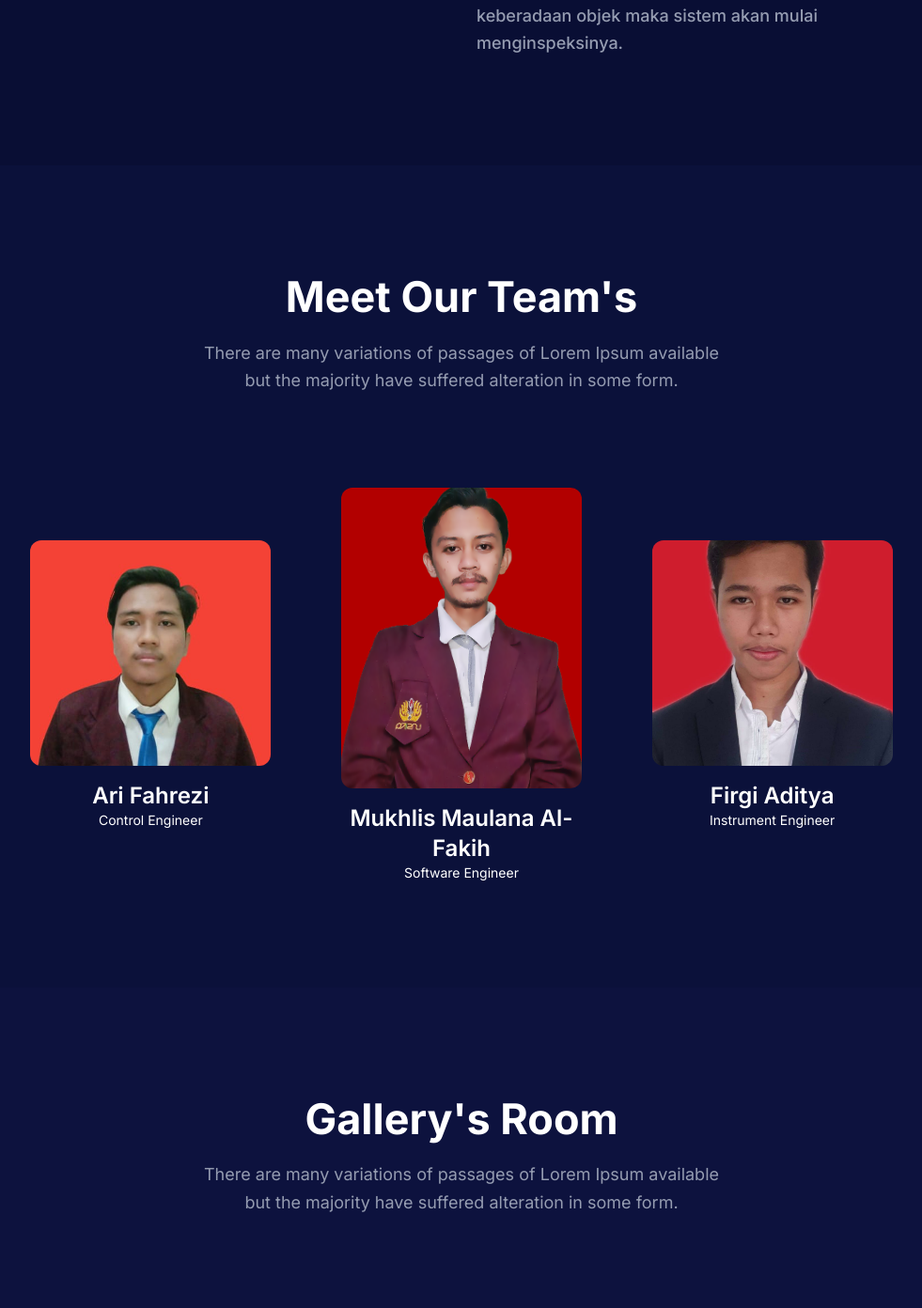
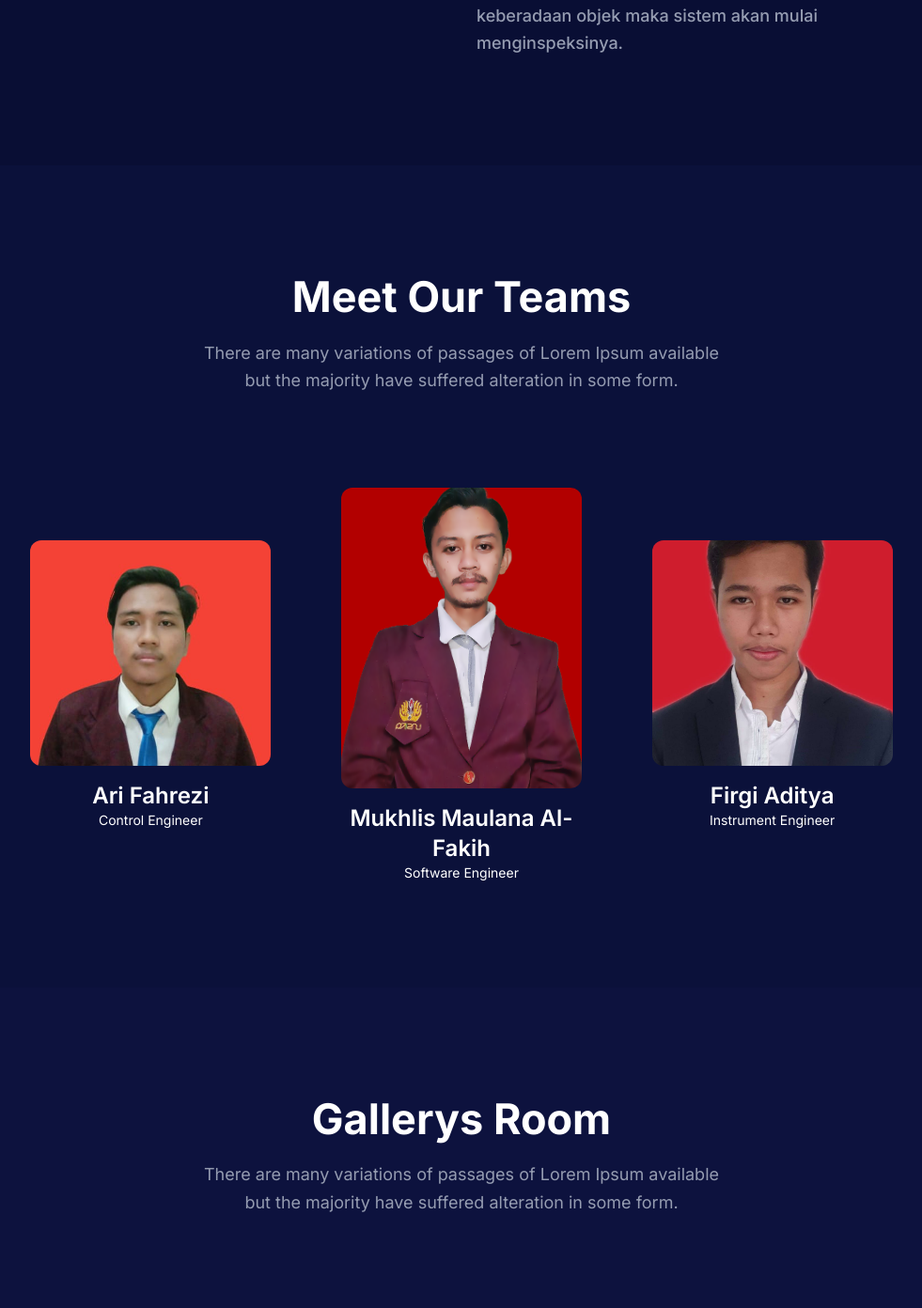
Before and after one commit to MukhlisMaulanaA/nextjs, a Next.js app: page / in a window 1280 px wide. Shown: the part 4435-5827 px from the top of the page at 94% size, without its empty margins (149-1130 px from the left). Built offline with nearby package versions, Linux system fonts and the light colour scheme; grey boxes are pictures that could not be loaded.

Commit message:
fix: typography gallery and team pages

```diff
--- a/components/Gallery/index.tsx
+++ b/components/Gallery/index.tsx
@@ -7,7 +7,7 @@ const Gallery = () => {
     <section id="gallery" className="bg-primary/5 py-16 md:py-20 lg:py-28">
       <div className="container">
         <SectionTitle
-          title="Gallery's Room"
+          title="Gallerys Room"
           paragraph="There are many variations of passages of Lorem Ipsum available but the majority have suffered alteration in some form."
           center
         />
--- a/components/Team/index.tsx
+++ b/components/Team/index.tsx
@@ -6,7 +6,7 @@ const Teams = () => {
     <section className="relative z-10 bg-primary/[.03] py-16 md:py-20 lg:py-28">
       <div className="container">
         <SectionTitle
-          title="Meet Our Team's"
+          title="Meet Our Teams"
           paragraph="There are many variations of passages of Lorem Ipsum available but the majority have suffered alteration in some form."
           center
         />
```
